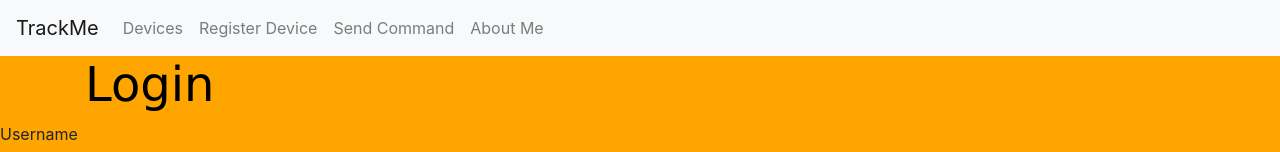
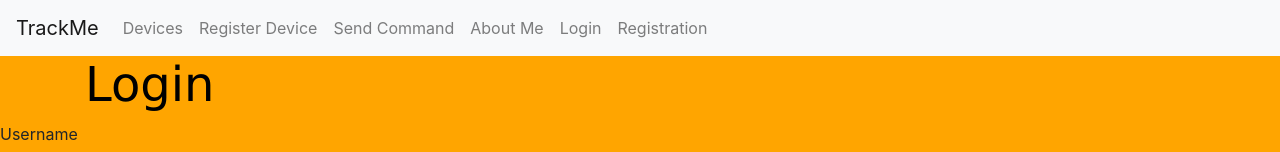
Before and after one commit to ssandall/TrackMe, a website: page Web/Public/login.html in a window 1280 px wide. Shown: the top 152 px of the page. Drawn offline with nearby package versions, Linux system fonts and the light colour scheme.

Commit message:
NEW: added links to login and registration

```diff
--- a/Web/Public/navbar.html
+++ b/Web/Public/navbar.html
@@ -7,11 +7,11 @@
     <div class="collapse navbar-collapse" id="expanded-nav">
         <div class="navbar-nav">
             <a class="nav-item nav-link" href="/">Devices</a>
-            <a class="nav-item nav-link" href="/register-device">Register
-            Device</a>
-            <a class="nav-item nav-link" href="/send-command">Send
-            Command</a>
+            <a class="nav-item nav-link" href="/register-device">Register Device</a>
+            <a class="nav-item nav-link" href="/send-command">Send Command</a>
             <a class="nav-item nav-link" href="/about-me">About Me</a>
+            <a class="nav-item nav-link" href="/login">Login</a>
+            <a class="nav-item nav-link" href="/registration">Registration</a>
         </div>
     </div>
 </nav>
```
